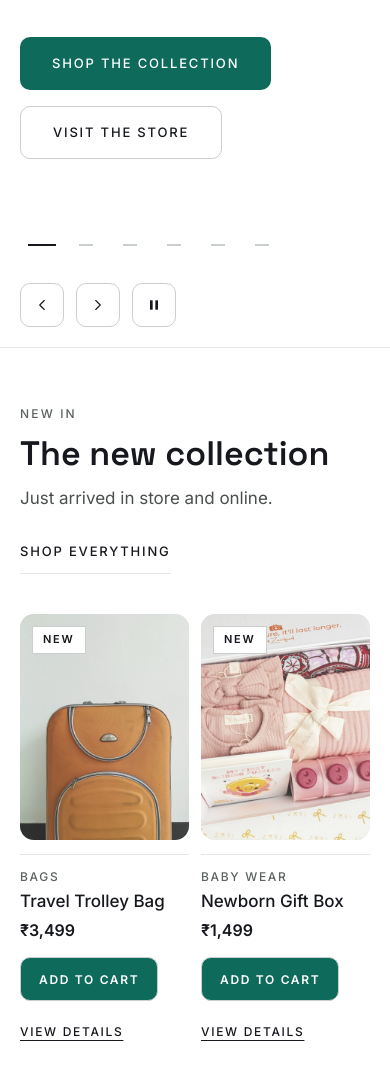
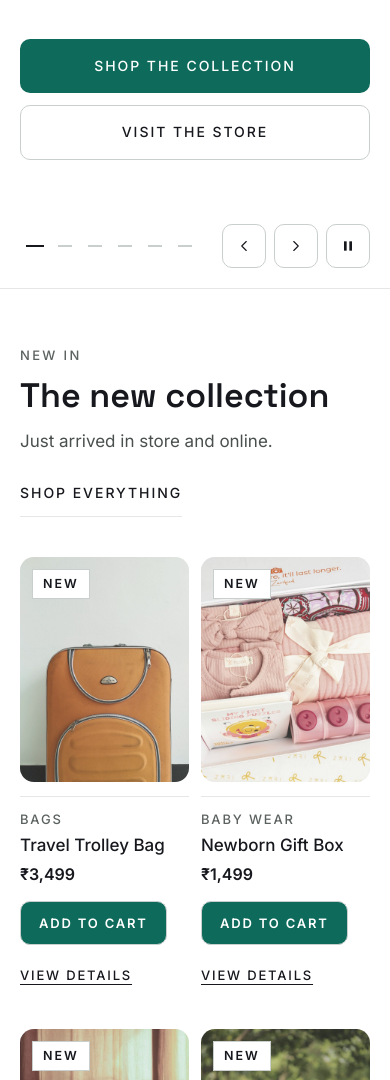
Before and after one commit to danieljoby02-gif/jrm-store, a plain HTML site: page kitex-v1.html in a window 390 px wide. Shown: the part 920-2000 px from the top of the page. Drawn offline with Linux system fonts and the light colour scheme.

Commit message:
Optimise kitex-v1.html for mobile
- Add viewport meta tag so phones use the mobile layout instead of a shrunk desktop page
- Slightly larger small text on phones; 16px form inputs to stop iOS zoom
- Full-width hero buttons, slider controls on one row
- Taller product card buttons, shorter product image in details popup

Co-Authored-By: Claude Opus 5.5 <noreply@anthropic.com>
Claude-Session: https://claude.ai/code/session_01GgQL8pSzU451ksDQAHD38b

```diff
--- a/kitex-v1.html
+++ b/kitex-v1.html
@@ -2,6 +2,7 @@
 <html lang="en">
 <head>
 <meta charset="utf-8">
+<meta name="viewport" content="width=device-width, initial-scale=1">
 <title>Kitex Exclusive Store – Chalakudy</title>
 <script src="./vendor/react.js"></script>
 <script src="./vendor/react-dom.js"></script>
@@ -87,6 +88,21 @@ input:focus,select:focus{outline:2px solid #16181D;outline-offset:1px}
 .jrm-v1 [role="dialog"][aria-label="Product details"]{border-radius:20px;overflow:hidden}
 .jrm-v1 input:focus,.jrm-v1 select:focus{outline:2px solid #0E6B5C}
 
+/* Phone readability fixes */
+@media (max-width:600px){
+.jrm-v1 [style*="font-size: 11px"]{font-size:12.5px!important}
+.jrm-v1 [style*="font-size: 12px"]{font-size:13px!important}
+.jrm-v1 [style*="font-size: 13px"]{font-size:14px!important}
+.jrm-v1 input,.jrm-v1 select,.jrm-v1 textarea{font-size:16px!important}
+.jrm-cta-row{flex-direction:column;gap:12px!important}
+.jrm-cta-row>a{display:flex;align-items:center;justify-content:center;min-height:52px;box-sizing:border-box;padding-left:16px!important;padding-right:16px!important;text-align:center}
+.jrm-hero-ctrls{flex-wrap:nowrap!important;gap:8px!important}
+.jrm-hero-ctrls [aria-label="Choose slide"] button{width:30px!important}
+.jrm-hero-ctrls>div:last-child{gap:8px!important}
+.jrm-v1 article button{min-height:48px}
+.jrm-detail-img{flex-basis:auto!important;min-height:0!important;height:42vh!important}
+}
+
 </style>
 </helmet>
 <div class="jrm-v1" style="font-family: Inter, system-ui, sans-serif; color: #16181D; background: #FFFFFF; width: 100%; font-size: 16px; line-height: 1.6">
@@ -140,7 +156,7 @@ input:focus,select:focus{outline:2px solid #16181D;outline-offset:1px}
 <p style="margin: 0; font-size: 12px; font-weight: 500; letter-spacing: 0.18em; text-transform: uppercase; color: #5B625F">{{hs.eyebrow}}</p>
 <h1 class="jrm-d76" style="margin: 0; font-family: 'Space Grotesk', sans-serif; font-weight: 600; font-size: 76px; line-height: 1.02; letter-spacing: -0.01em; white-space: pre-line; color: #16181D">{{hs.title}}</h1>
 <p style="margin: 0; font-size: 18px; line-height: 1.7; color: #4A504D; max-width: 460px">{{hs.body}}</p>
-<div style="display: flex; flex-wrap: wrap; gap: 16px; margin-top: 8px">
+<div class="jrm-cta-row" style="display: flex; flex-wrap: wrap; gap: 16px; margin-top: 8px">
 <a href="{{hs.cta1Href}}" onClick="{{hs.cta1Go}}" style="background: #0E6B5C; color: #FFFFFF; padding: 16px 32px; font-size: 13px; font-weight: 500; letter-spacing: 0.14em; text-transform: uppercase; text-decoration: none">{{hs.cta1}}</a>
 <a href="{{hs.cta2Href}}" target="{{hs.cta2Target}}" rel="noopener" onClick="{{hs.cta2Go}}" style="border: 1px solid #C9CFCC; color: #16181D; padding: 15px 32px; font-size: 13px; font-weight: 500; letter-spacing: 0.14em; text-transform: uppercase; text-decoration: none">{{hs.cta2}}</a>
 </div>
@@ -162,7 +178,7 @@ input:focus,select:focus{outline:2px solid #16181D;outline-offset:1px}
 <p style="margin: 0; font-size: 12px; font-weight: 500; letter-spacing: 0.18em; text-transform: uppercase; color: #EEF1EF">{{hs.eyebrow}}</p>
 <h1 class="jrm-d76" style="margin: 0; font-family: 'Space Grotesk', sans-serif; font-weight: 600; font-size: 76px; line-height: 1.02; letter-spacing: -0.01em; white-space: pre-line; color: #FFFFFF">{{hs.title}}</h1>
 <p style="margin: 0; font-size: 18px; line-height: 1.7; color: #FFFFFF; max-width: 460px">{{hs.body}}</p>
-<div style="display: flex; flex-wrap: wrap; gap: 16px; margin-top: 8px">
+<div class="jrm-cta-row" style="display: flex; flex-wrap: wrap; gap: 16px; margin-top: 8px">
 <a href="{{hs.cta1Href}}" onClick="{{hs.cta1Go}}" style="background: #FFFFFF; color: #16181D; padding: 16px 32px; font-size: 13px; font-weight: 500; letter-spacing: 0.14em; text-transform: uppercase; text-decoration: none">{{hs.cta1}}</a>
 <a href="{{hs.cta2Href}}" target="{{hs.cta2Target}}" rel="noopener" onClick="{{hs.cta2Go}}" style="border: 1px solid #FFFFFF; color: #FFFFFF; padding: 15px 32px; font-size: 13px; font-weight: 500; letter-spacing: 0.14em; text-transform: uppercase; text-decoration: none">{{hs.cta2}}</a>
 </div>
@@ -177,7 +193,7 @@ input:focus,select:focus{outline:2px solid #16181D;outline-offset:1px}
 <p style="margin: 0; font-size: 12px; font-weight: 500; letter-spacing: 0.18em; text-transform: uppercase; color: #5B625F">{{hs.eyebrow}}</p>
 <h1 class="jrm-d76" style="margin: 0; font-family: 'Space Grotesk', sans-serif; font-weight: 600; font-size: 76px; line-height: 1.02; letter-spacing: -0.01em; white-space: pre-line; color: #16181D">{{hs.title}}</h1>
 <p style="margin: 0; font-size: 18px; line-height: 1.7; color: #4A504D; max-width: 460px">{{hs.body}}</p>
-<div style="display: flex; flex-wrap: wrap; gap: 16px; margin-top: 8px">
+<div class="jrm-cta-row" style="display: flex; flex-wrap: wrap; gap: 16px; margin-top: 8px">
 <a href="{{hs.cta1Href}}" onClick="{{hs.cta1Go}}" style="background: #0E6B5C; color: #FFFFFF; padding: 16px 32px; font-size: 13px; font-weight: 500; letter-spacing: 0.14em; text-transform: uppercase; text-decoration: none">{{hs.cta1}}</a>
 <a href="{{hs.cta2Href}}" target="{{hs.cta2Target}}" rel="noopener" onClick="{{hs.cta2Go}}" style="border: 1px solid #C9CFCC; color: #16181D; padding: 15px 32px; font-size: 13px; font-weight: 500; letter-spacing: 0.14em; text-transform: uppercase; text-decoration: none">{{hs.cta2}}</a>
 </div>
@@ -193,7 +209,7 @@ input:focus,select:focus{outline:2px solid #16181D;outline-offset:1px}
 </div>
 </sc-if>
 </sc-for>
-<div class="jrm-wrap" style="max-width: 1280px; margin: 0 auto; padding: 16px 32px 20px; display: flex; flex-wrap: wrap; justify-content: space-between; align-items: center; gap: 16px">
+<div class="jrm-wrap jrm-hero-ctrls" style="max-width: 1280px; margin: 0 auto; padding: 16px 32px 20px; display: flex; flex-wrap: wrap; justify-content: space-between; align-items: center; gap: 16px">
 <div role="group" aria-label="Choose slide" style="display: flex; align-items: center">
 <sc-for list="{{heroDots}}" as="d" hint-placeholder-count="6">
 <button type="button" aria-label="{{d.label}}" aria-current="{{d.current}}" onClick="{{d.go}}" style="width: 44px; height: 44px; border: 0; background: transparent; display: flex; align-items: center; justify-content: center; cursor: pointer"><span style="{{d.style}}"></span></button>
```
